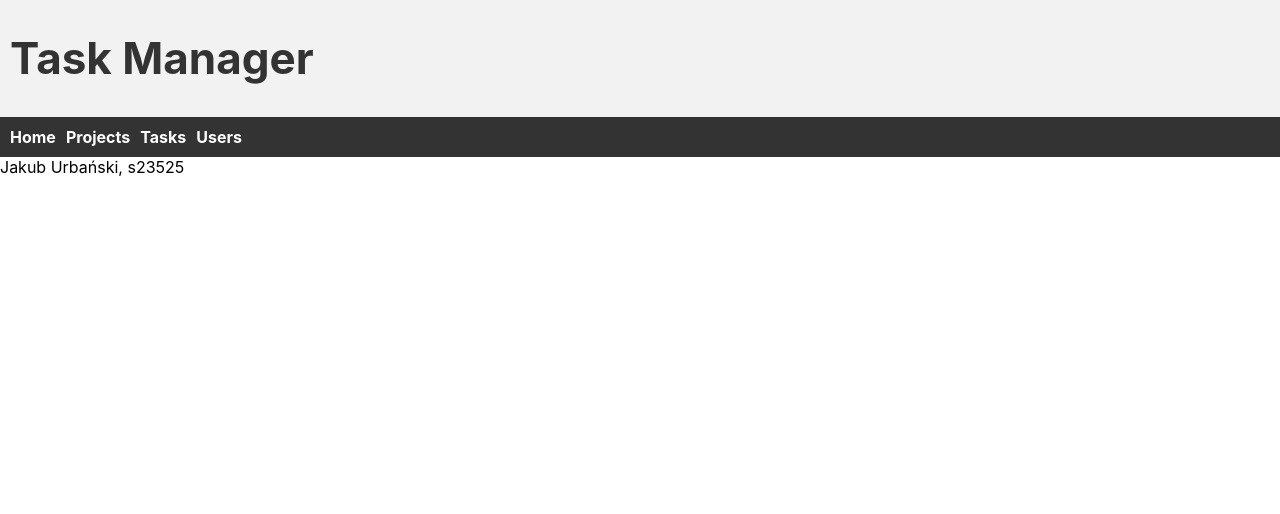
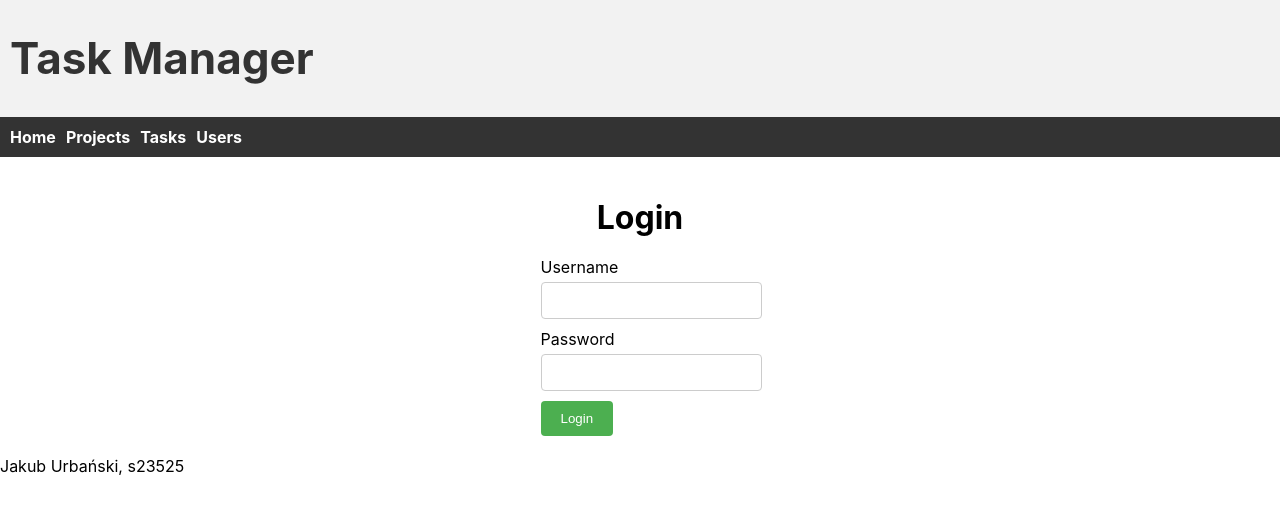
Before and after one commit to frogalo/TaskManagerFront, a React (Create React App) app: page /login in a window 1280 px wide. Shown: the top 514 px of the page. Built offline with nearby package versions, Linux system fonts and the light colour scheme.

Commit message:
added login form

```diff
--- /dev/null
+++ b/public/LoginForm.css
@@ -0,0 +1,39 @@
+.login-form {
+    display: flex;
+    flex-direction: column;
+    align-items: center;
+    padding: 20px;
+}
+
+.login-form h1 {
+    margin-bottom: 20px;
+}
+
+.form-group {
+    margin-bottom: 10px;
+}
+
+.form-group label {
+    display: block;
+    margin-bottom: 5px;
+}
+
+.form-group input {
+    width: 100%;
+    padding: 10px;
+    border: 1px solid #ccc;
+    border-radius: 4px;
+}
+
+button[type="submit"] {
+    padding: 10px 20px;
+    background-color: #4caf50;
+    color: white;
+    border: none;
+    border-radius: 4px;
+    cursor: pointer;
+}
+
+button[type="submit"]:hover {
+    background-color: #45a049;
+}
--- a/public/index.html
+++ b/public/index.html
@@ -3,6 +3,8 @@
 
 <head>
   <link rel="stylesheet" href="/style.css"/>
+  <link rel="stylesheet" href="/LoginForm.css"/>
+
   <meta charset="utf-8"/>
   <meta name="viewport" content="width=device-width, initial-scale=1"/>
   <title>Task Manager</title>
--- a/public/style.css
+++ b/public/style.css
@@ -247,9 +247,10 @@ nav a:hover {
 }
 
 .project-details-buttons {
-    justify-content: center;
+    justify-content: left;
     margin: 0;
     position: relative;
+    padding-top: 10px;
 }
 
 /*modal*/
--- a/src/App.js
+++ b/src/App.js
@@ -5,6 +5,7 @@ import Navigation from './components/fragments/Navigation';
 import Footer from './components/fragments/Footer';
 import ProjectList from './components/project/ProjectList';
 import ProjectDetails from './components/project/ProjectDetails';
+import LoginForm from './components/LoginForm'
 
 function App() {
     return (
@@ -14,6 +15,8 @@ function App() {
             <Routes>
                 <Route path="/projects" element={<ProjectList />} />
                 <Route path="/projects/:projectId" element={<ProjectDetails />} />
+                <Route path="/login" element={<LoginForm />} />
+
             </Routes>
             <Footer />
         </Router>
--- /dev/null
+++ b/src/components/LoginForm.js
@@ -0,0 +1,55 @@
+import React, { useState } from 'react';
+
+function LoginForm() {
+    const [username, setUsername] = useState('');
+    const [password, setPassword] = useState('');
+
+    const handleUsernameChange = (event) => {
+        setUsername(event.target.value);
+    };
+
+    const handlePasswordChange = (event) => {
+        setPassword(event.target.value);
+    };
+
+    const handleSubmit = (event) => {
+        event.preventDefault();
+        // Perform login logic here
+        console.log('Username:', username);
+        console.log('Password:', password);
+        // Reset form fields
+        setUsername('');
+        setPassword('');
+    };
+
+    return (
+        <div className="login-form">
+            <h1>Login</h1>
+            <form onSubmit={handleSubmit}>
+                <div className="form-group">
+                    <label htmlFor="username">Username</label>
+                    <input
+                        type="text"
+                        id="username"
+                        value={username}
+                        onChange={handleUsernameChange}
+                        required
+                    />
+                </div>
+                <div className="form-group">
+                    <label htmlFor="password">Password</label>
+                    <input
+                        type="password"
+                        id="password"
+                        value={password}
+                        onChange={handlePasswordChange}
+                        required
+                    />
+                </div>
+                <button type="submit">Login</button>
+            </form>
+        </div>
+    );
+}
+
+export default LoginForm;
--- a/src/components/project/ProjectDetails.js
+++ b/src/components/project/ProjectDetails.js
@@ -83,6 +83,10 @@ function ProjectDetails() {
             <p className="project-details-date">
                 End Date: {project.endDate ? new Date(project.endDate).toLocaleDateString() : ''}
             </p>
+
+            <div className="project-details-buttons">
+                <button className="edit-project-button">Edit project</button>
+            </div>
             <h2 className="project-details-subtitle">Tasks:</h2>
             <div className="project-details-task-grid">
                 {project.tasks && project.tasks.length > 0 ? (
@@ -97,9 +101,6 @@ function ProjectDetails() {
                         >
                             <div className="project-details-task-content">
                                 <h3>{task.name}</h3>
-                                <p>{task.description}</p>
-                                <p>Start Date: {task.startDate ? new Date(task.startDate).toLocaleDateString() : ''}</p>
-                                <p>End Date: {task.endDate ? new Date(task.endDate).toLocaleDateString() : ''}</p>
                                 <p>Status: {task.status}</p>
                             </div>
                         </div>
@@ -136,7 +137,7 @@ function ProjectDetails() {
             </Modal>
             <div className="project-details-buttons">
             <button className="add-button">Add task</button>
-            <button className="edit-project-button">Edit project</button>
+
             </div>
         </div>
     );
```
